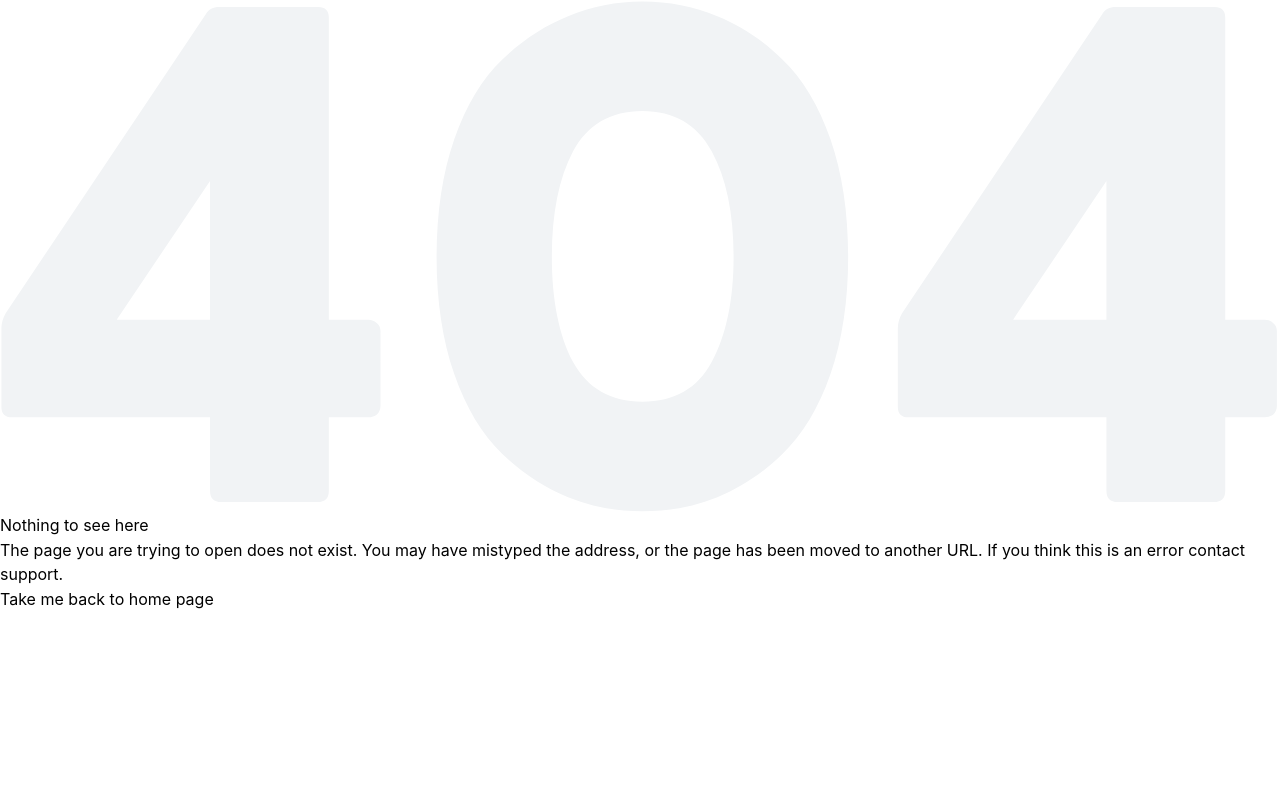
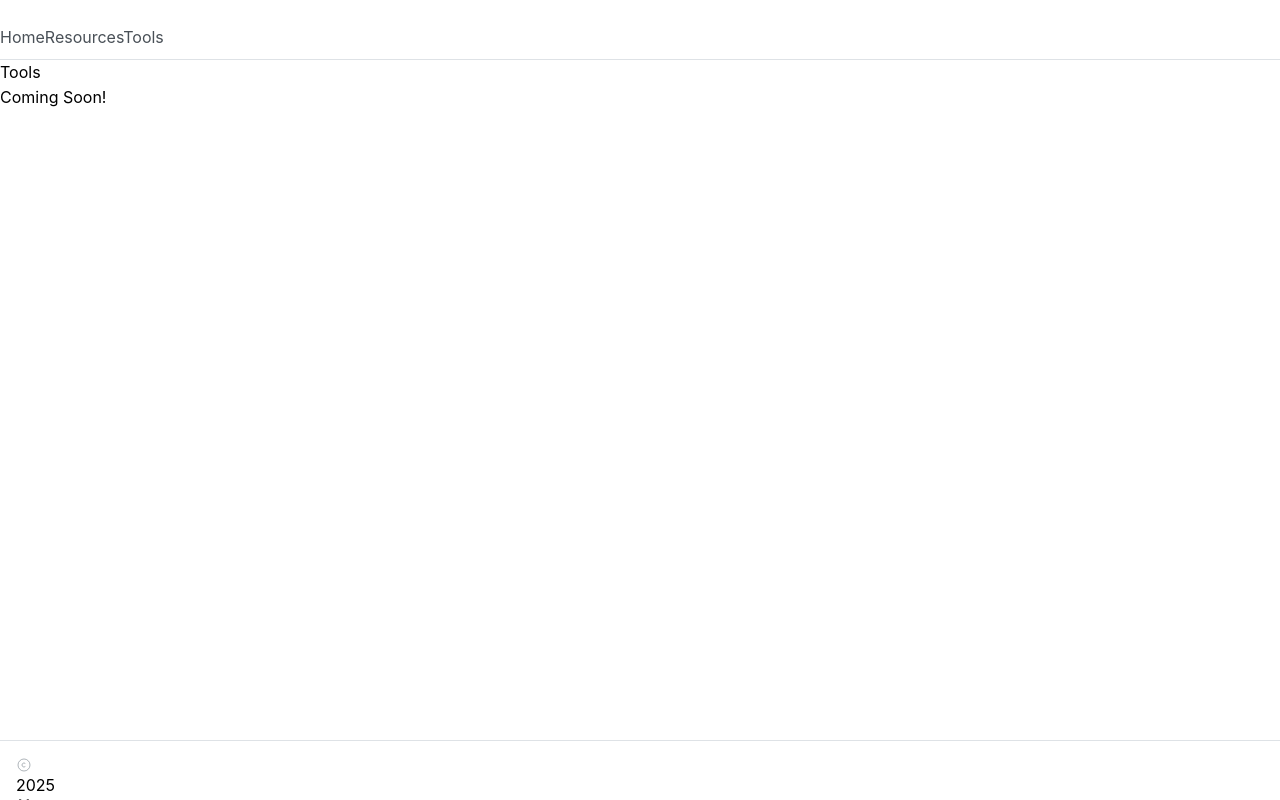
Before and after one commit to bryyytl/profile-website, a Next.js app: page /tools in a window 1280 px wide. Before the commit this address had no page. Built offline with nearby package versions, Linux system fonts and the light colour scheme.

Commit message:
Initial tools page setup

```diff
--- /dev/null
+++ b/src/app/tools/page.tsx
@@ -0,0 +1,18 @@
+"use client";
+
+import ShellLayout from "@/components/shell";
+import Tools from "@/components/tools";
+import { NavigationProvider } from "@/contexts/navigation";
+import type { ReactElement } from "react";
+
+const ToolsPage = (): ReactElement => {
+  return (
+    <NavigationProvider>
+      <ShellLayout>
+        <Tools />
+      </ShellLayout>
+    </NavigationProvider>
+  );
+};
+
+export default ToolsPage;
--- /dev/null
+++ b/src/components/tools/index.tsx
@@ -0,0 +1,14 @@
+import type { ReactElement } from "react";
+
+const Tools = (): ReactElement => {
+  return (
+    <div className="px-4 max-w-3xl my-8 mx-auto">
+      <div className="gap-4 w-inherit flex flex-col items-stretch justify-start">
+        <h1 className="font-medium text-4xl">Tools</h1>
+        <p className="font-medium text-xl">Coming Soon!</p>
+      </div>
+    </div>
+  );
+};
+
+export default Tools;
--- a/src/constants/navigation.ts
+++ b/src/constants/navigation.ts
@@ -1,5 +1,9 @@
 import { ElementType } from "react";
-import { HomeIcon, LinkIcon } from "@heroicons/react/24/outline";
+import {
+  HomeIcon,
+  LinkIcon,
+  WrenchScrewdriverIcon,
+} from "@heroicons/react/24/outline";
 
 export interface NavigationLinkButton {
   href: string;
@@ -23,4 +27,9 @@ export const navigationLinkButtons: NavigationLinkButton[] = [
     icon: LinkIcon,
     label: "Resources",
   },
+  {
+    href: "/tools/",
+    icon: WrenchScrewdriverIcon,
+    label: "Tools",
+  },
 ];
```
